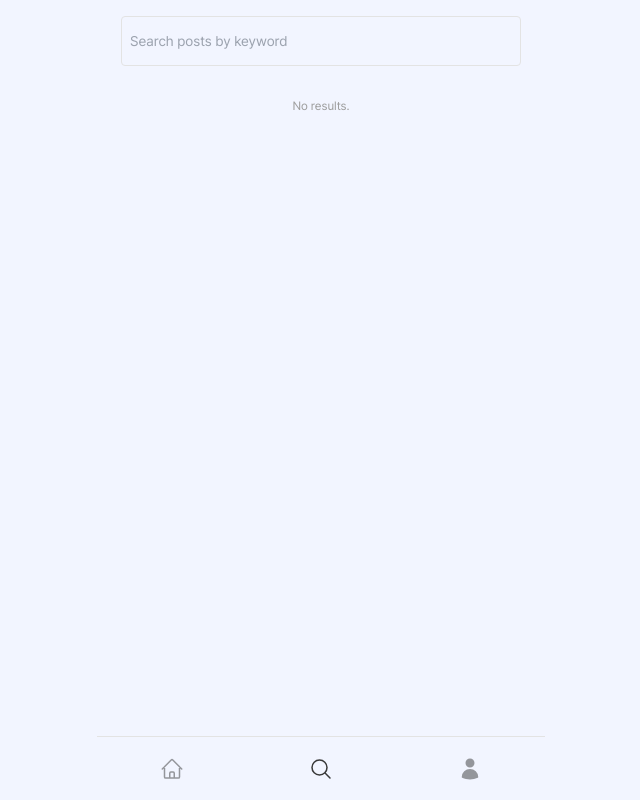
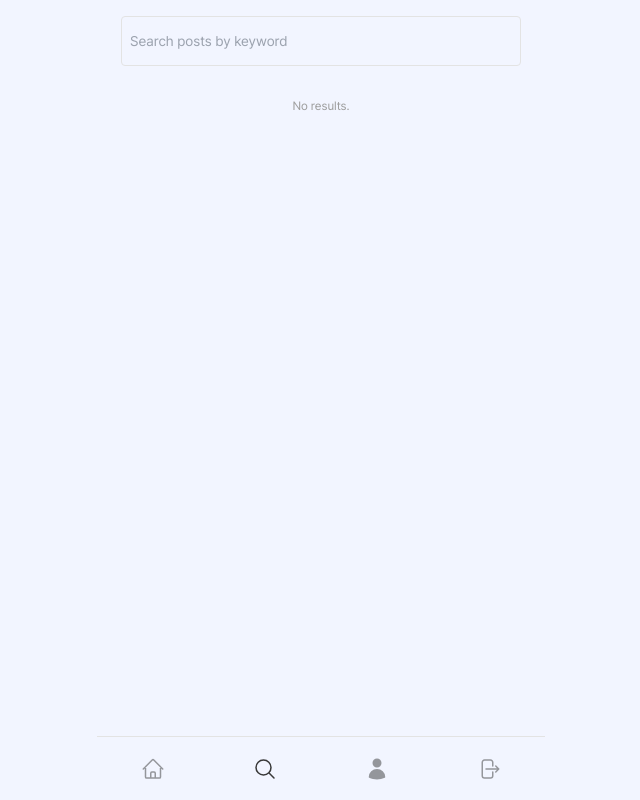
Before and after one commit to hyesuhong/nomad_next_social_media, a Next.js app: page /search in a window 1280 px wide. Shown: the whole page, without its empty margins (319-959 px from the left). Built offline with nearby package versions, Linux system fonts and the light colour scheme.

Commit message:
feat: add logout button

```diff
--- /dev/null
+++ b/src/assets/icons/arrow-out.tsx
@@ -0,0 +1,17 @@
+export default function HomeSolid() {
+	return (
+		<svg
+			xmlns='http://www.w3.org/2000/svg'
+			fill='none'
+			viewBox='0 0 24 24'
+			strokeWidth={1.5}
+			stroke='currentColor'
+		>
+			<path
+				strokeLinecap='round'
+				strokeLinejoin='round'
+				d='M15.75 9V5.25A2.25 2.25 0 0 0 13.5 3h-6a2.25 2.25 0 0 0-2.25 2.25v13.5A2.25 2.25 0 0 0 7.5 21h6a2.25 2.25 0 0 0 2.25-2.25V15m3 0 3-3m0 0-3-3m3 3H9'
+			/>
+		</svg>
+	);
+}
--- a/src/assets/icons/home-solid.tsx
+++ /dev/null
@@ -1,12 +0,0 @@
-export default function HomeSolid() {
-	return (
-		<svg
-			xmlns='http://www.w3.org/2000/svg'
-			viewBox='0 0 24 24'
-			fill='currentColor'
-		>
-			<path d='M11.47 3.841a.75.75 0 0 1 1.06 0l8.69 8.69a.75.75 0 1 0 1.06-1.061l-8.689-8.69a2.25 2.25 0 0 0-3.182 0l-8.69 8.69a.75.75 0 1 0 1.061 1.06l8.69-8.689Z' />
-			<path d='m12 5.432 8.159 8.159c.03.03.06.058.091.086v6.198c0 1.035-.84 1.875-1.875 1.875H15a.75.75 0 0 1-.75-.75v-4.5a.75.75 0 0 0-.75-.75h-3a.75.75 0 0 0-.75.75V21a.75.75 0 0 1-.75.75H5.625a1.875 1.875 0 0 1-1.875-1.875v-6.198a2.29 2.29 0 0 0 .091-.086L12 5.432Z' />
-		</svg>
-	);
-}
--- a/src/assets/icons/index.ts
+++ b/src/assets/icons/index.ts
@@ -1,20 +1,20 @@
+import ArrowOut from './arrow-out';
 import ChatOutline from './chat-outline';
 import Ellipsis from './ellipsis';
 import HeartOutline from './heart-outline';
 import HeartSolid from './heart-solid';
 import HomeOutline from './home-outline';
-import HomeSolid from './home-solid';
 import Search from './search';
 import User from './user';
 import XMark from './x-mark';
 
 export {
+	ArrowOut as IcoArrowOut,
 	ChatOutline as IcoChatOutline,
 	Ellipsis as IcoEllipsis,
 	HeartOutline as IcoHeartOutline,
 	HeartSolid as IcoHeartSolid,
 	HomeOutline as IcoHomeOutline,
-	HomeSolid as IcoHomeSolid,
 	Search as IcoSearch,
 	User as IcoUser,
 	XMark as IcoXMark,
--- a/src/components/common/tab-bar.tsx
+++ b/src/components/common/tab-bar.tsx
@@ -1,6 +1,12 @@
 'use client';
 
-import { IcoHomeOutline, IcoSearch, IcoUser } from '@/assets/icons';
+import {
+	IcoArrowOut,
+	IcoHomeOutline,
+	IcoSearch,
+	IcoUser,
+} from '@/assets/icons';
+import { logOut } from '@/services/auth';
 import Link from 'next/link';
 import { usePathname } from 'next/navigation';
 
@@ -15,17 +21,22 @@ export default function TabBar() {
 
 	return (
 		<div className='fixed bottom-0 left-0 w-full bg-neutral'>
-			<ul className='flex max-w-md w-full h-16 mx-auto border-t border-t-grey-lightest'>
+			<ul className='flex max-w-md w-full h-16 mx-auto border-t border-t-grey-lightest [&_svg]:size-full'>
 				{tabBarLinks.map((link, index) => (
 					<li key={index} className='flex-1 flex items-center justify-center'>
 						<Link
 							href={link.href}
-							className={`w-6 h-6 ${pathname === link.href ? 'opacity-100' : 'opacity-50'}`}
+							className={`size-6 ${pathname === link.href ? 'opacity-100' : 'opacity-50'}`}
 						>
 							{link.icon}
 						</Link>
 					</li>
 				))}
+				<li className='flex-1 flex items-center justify-center'>
+					<button className='size-6 opacity-50' onClick={() => logOut()}>
+						<IcoArrowOut />
+					</button>
+				</li>
 			</ul>
 		</div>
 	);
```
